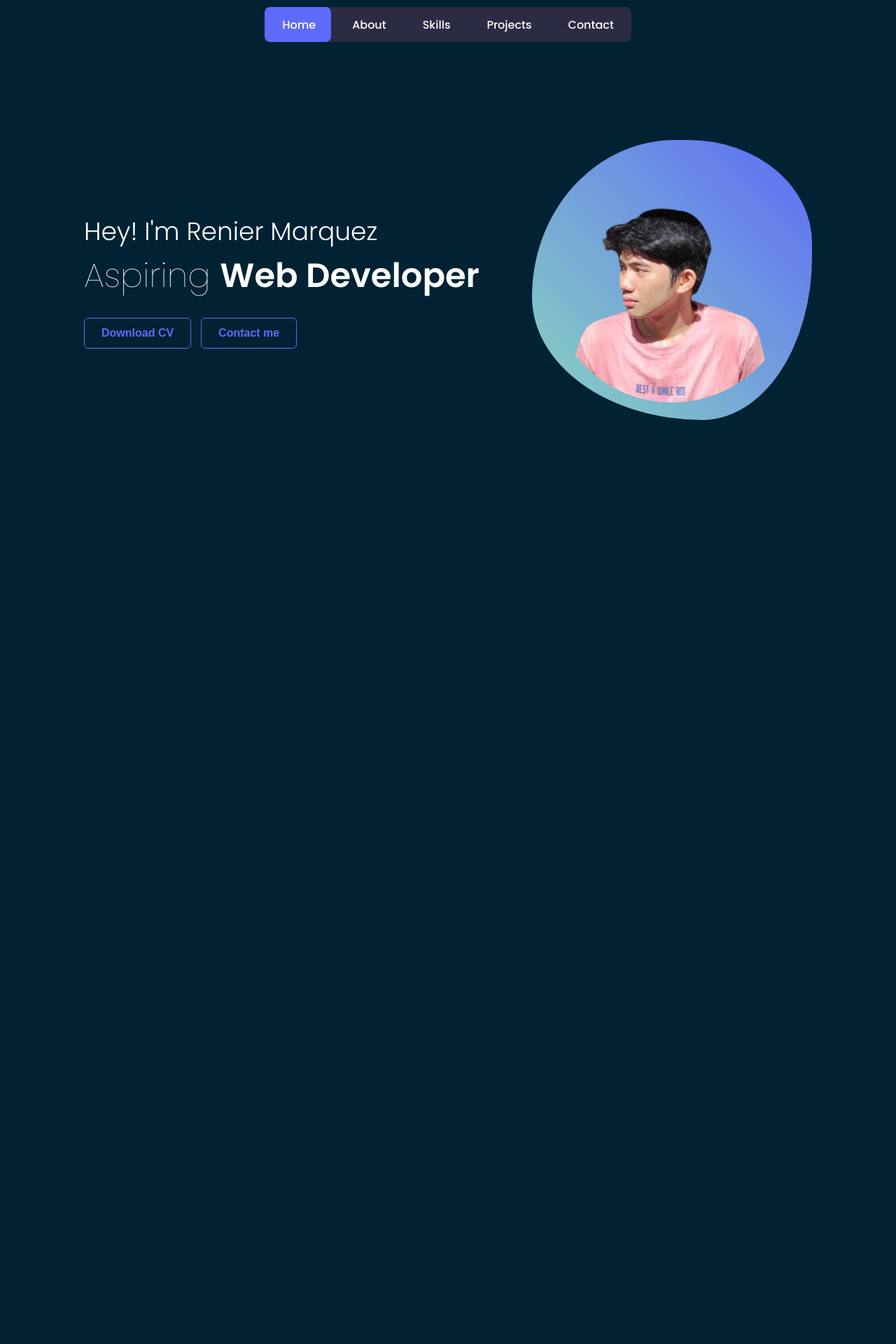
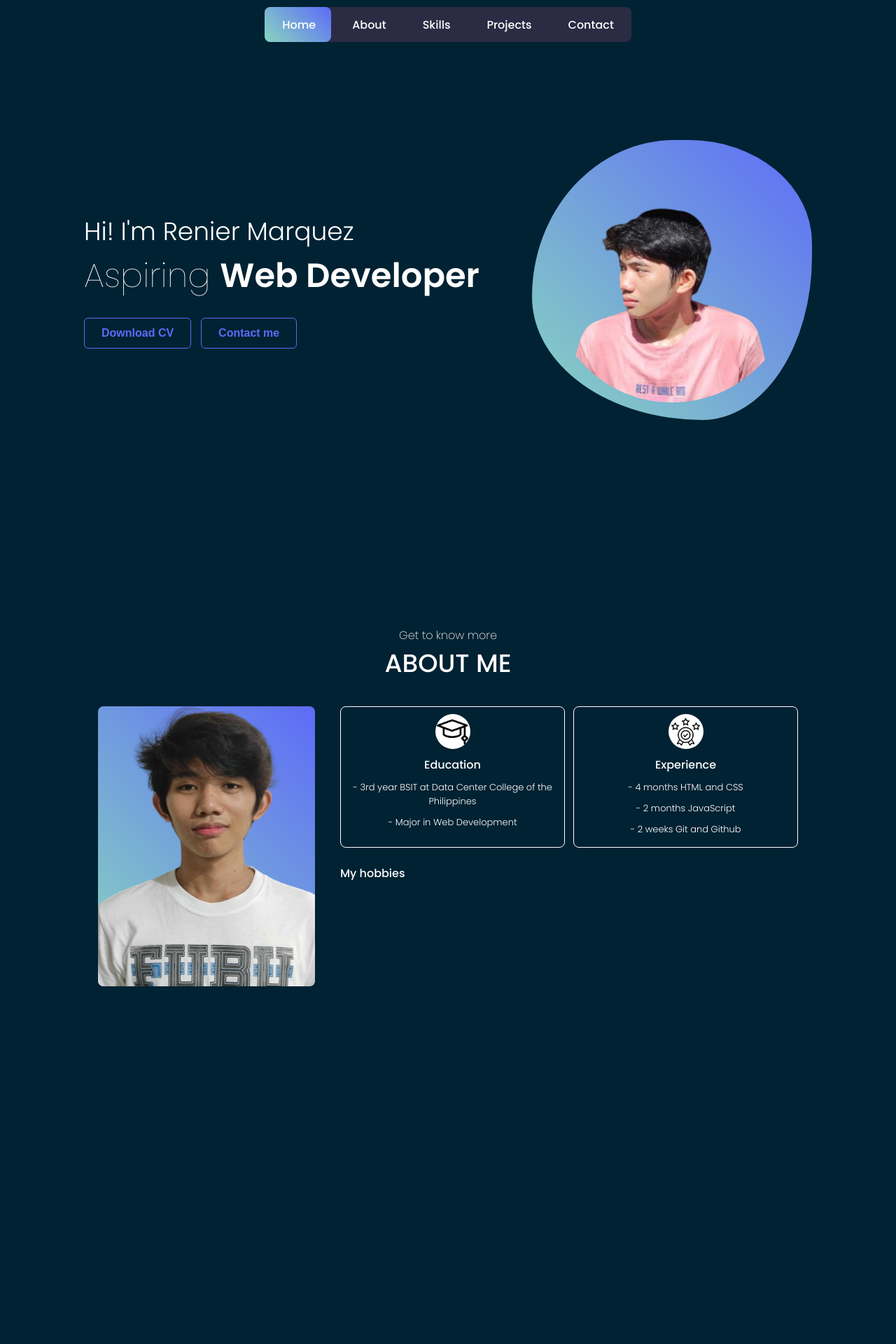
Before and after one commit to BSIT-Web-Programming-2024/Marquez-Server, a PHP site: page / in a window 1280 px wide. Shown: the top 1920 px of the page at 70% size. Before the commit the page ends 600 px from the top, so only its background shows below. Run offline with PHP 8.4, Linux system fonts and the light colour scheme.

Commit message:
added about section

```diff
--- a/index.html
+++ b/index.html
@@ -13,21 +13,21 @@
 
   <body>
 
-      <div class="navbar-container">
-        <nav class="navbar">
-          <a href="#">Home</a>
-          <a href="#">About</a>
-          <a href="#">Skills</a>
-          <a href="#">Projects</a>
-          <a href="#">Contact</a>
-          <span></span>
-        </nav>
-      </div>
+    <div class="navbar-container">
+      <nav class="navbar">
+        <a href="#home">Home</a>
+        <a href="#about">About</a>
+        <a href="#skills">Skills</a>
+        <a href="#projects">Projects</a>
+        <a href="#contact">Contact</a>
+        <span></span>
+      </nav>
+    </div>
 
-    <div class="container">
+    <div id="home">
       <div class="landing-page">
         <div class="text-container">
-          <p class="text">Hey! I'm Renier Marquez</p>
+          <p class="text">Hi! I'm Renier Marquez</p>
           <p class="text-info">Aspiring <span>
             Web Developer
           </span></p>
@@ -47,5 +47,78 @@
         </div>
       </div>
     </div>
+
+    <div id="about">
+      <div class="sub-heading-container">
+        <p class="sub-header">
+          Get to know more
+        </p>
+        <p class="sub-title">
+          About Me
+        </p>
+      </div>
+
+      <div class="about-me-centered">
+        <div class="about-me-container">
+          <div class="about-img-container">
+            <img src="pictures/removed_bg-2x2.png" alt="my-img" class="about-img">
+          </div>
+
+          <div class="details-container">
+            <div class="more-details-container">
+              <div class="education-container">
+                <div class="education-icon-container">
+                  <img src="icons/graduation-cap.png" class="education-icon">
+                </div>
+                  <p class="education">
+                  Education
+                  </p>
+
+                  <p class="education-details">
+                   - 3rd year BSIT at Data Center College of the Philippines
+                  </p>
+
+                  <p class="education-major">
+                   - Major in Web Development
+                  </p>
+              </div>
+              <div class="experience-container">
+                <div class="experience-icon-container">
+                  <img src="icons/experience-icon.png" class="experience-icon">
+                </div>
+                  <p class="experience">
+                    Experience
+                  </p>
+
+                  <p class="experience-skills">
+                    - 4 months HTML and CSS
+                  </p>
+
+                  <p class="experience-skills">
+                    - 2 months JavaScript
+                  </p>
+
+                  <p class="experience-skills">
+                   - 2 weeks Git and Github
+                  </p>
+              </div>
+            </div>
+
+            <div class="my-hobbies-container">
+              <p class="my-hobbies">
+                My hobbies
+              </p>
+              <span></span>
+            </div>
+            <div class="hobbies-icon-container">
+
+            </div>
+          </div>
+
+        </div>
+      </div>
+
+    </div>
+
   </body>
 </html>
--- a/style.css
+++ b/style.css
@@ -3,6 +3,10 @@
 	--primary: #88D5BF;
 	--secondary: #5D6BF8;
 	--third: #e27fcb;
+}
+
+html {
+  scroll-behavior: smooth;
 }
 
 * {
@@ -13,6 +17,8 @@
 body {
   font-family: 'Poppins';
   color: rgb(255, 255, 255);
+  background-color: rgb(0, 34, 51);
+  padding-bottom: 3000px;
 }
 
 .navbar-container {
@@ -31,6 +37,7 @@ body {
   justify-content: center;
   position: fixed;
   top: 10px;
+  z-index: 999;
 }
 
 .navbar a {
@@ -50,7 +57,7 @@ body {
   left: 0;
   width: 95px;
   height: 100%;
-  background-color: #5D6BF8;
+  background: linear-gradient(45deg, var(--primary) 0%, var(--secondary) 100%);
   border-radius: 8px;
   transition: 0.8s;
 }
@@ -79,7 +86,7 @@ body {
 }
 
 
-.container {
+#home {
   background-color: rgb(0, 34, 51);
   height: 100vh;
   width: 100%;
@@ -157,7 +164,7 @@ body {
   height: 0%;
   left: 0;
   z-index: -1;
-  background: #5D6BF8;
+  background: linear-gradient(45deg, var(--primary) 0%, var(--secondary) 100%);
   transition: 0.8s;
 }
 
@@ -224,3 +231,120 @@ body {
    background: linear-gradient(45deg, var(--primary) 0%, var(--secondary) 100%);
  }
 }
+
+#about {
+  padding-top: 95px;
+}
+
+.sub-heading-container {
+  display: flex;
+  flex-direction: column;
+  align-items: center;
+}
+
+.sub-header {
+  font-size: 16px;
+  font-weight: 200;
+}
+
+.sub-title {
+  font-size: 36px;
+  font-weight: 500;
+  text-transform: uppercase;
+}
+
+.about-me-centered {
+  display: flex;
+  justify-content: center;
+}
+
+.about-me-container {
+  margin-top: 34px;
+  padding: 0 50px;
+  display: flex;
+  justify-content: space-between;
+  width: 1000px;
+}
+
+.about-img-container {
+  background: linear-gradient(45deg, var(--primary) 0%, var(--secondary) 100%);
+  height: 400px;
+  width: 310px;
+  border-radius: 8px;
+  display: flex;
+  justify-content: center;
+  align-items: center;
+}
+
+.about-img {
+  height: 100%;
+  width: 100%;
+  object-fit: cover;
+  object-position: center;
+  border-radius: 8px;
+}
+
+.details-container {
+  flex: 1;
+  margin-left: 36px;
+}
+
+.more-details-container {
+  flex: 1;
+  display: flex;
+  column-gap: 12px;
+  justify-content: space-between;
+}
+
+.education-icon-container,
+.experience-icon-container {
+  height: 50px;
+  width: 50px;
+  border-radius: 999px;
+  background-color: rgb(255, 255, 255);
+  display: flex;
+  align-items: center;
+  justify-content: center;
+}
+
+.education-icon,
+.experience-icon {
+  height: 45px;
+}
+
+.education-container,
+.experience-container {
+  border: 1px solid rgb(255, 255, 255);
+  flex: 1;
+  height: 180px;
+  border-radius: 8px;
+  display: flex;
+  flex-direction: column;
+  align-items: center;
+  padding: 10px;
+}
+
+.education,
+.experience {
+  font-size: 16px;
+  font-weight: 500;
+  margin-top: 10px;
+}
+
+.education-details,
+.education-major,
+.experience-skills {
+  margin-top: 10px;
+  text-align: center;
+  font-size: 13px;
+  font-weight: 300;
+}
+
+.my-hobbies-container {
+  margin-top: 24px;
+}
+
+.my-hobbies {
+  font-size: 16px;
+  font-weight: 500;
+}
```
Also changed, not shown: icons/experience-icon.png (added), icons/graduation-cap.png (added), pictures/removed_bg-2x2.png (added).
